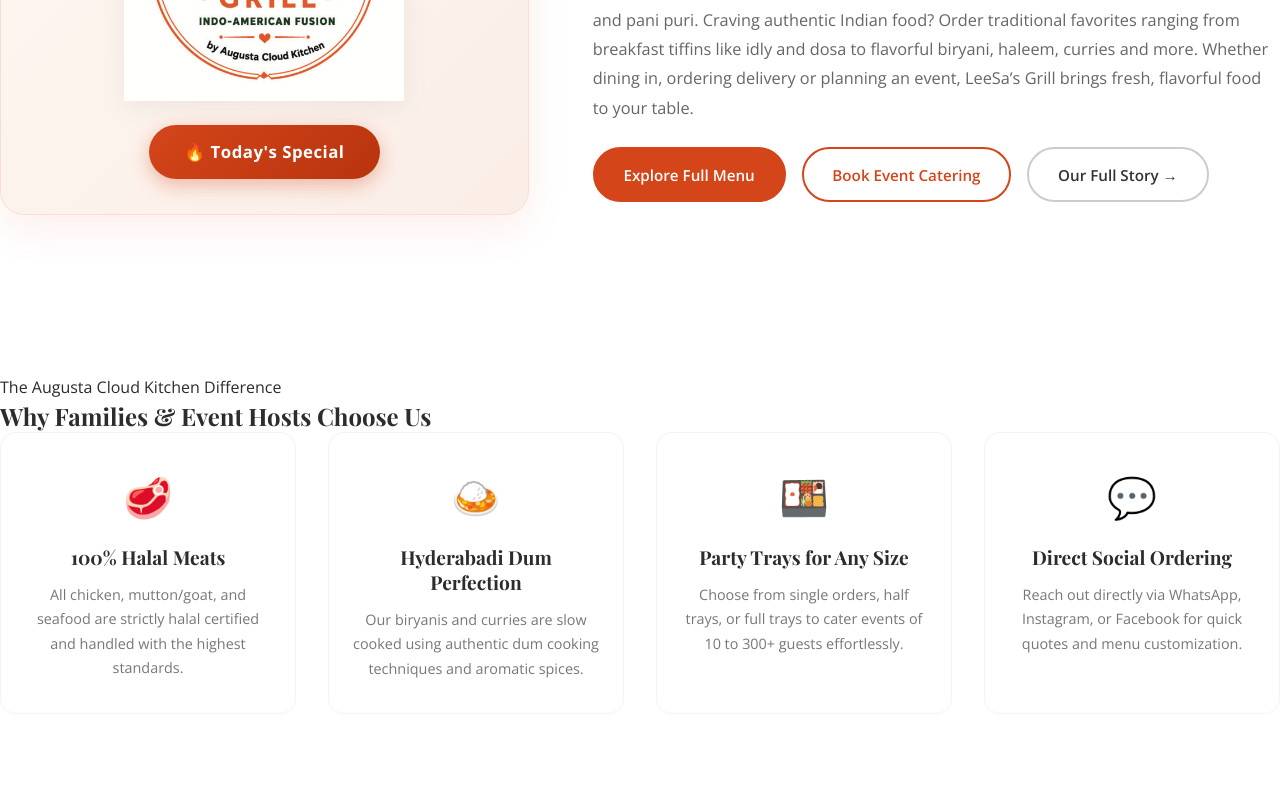
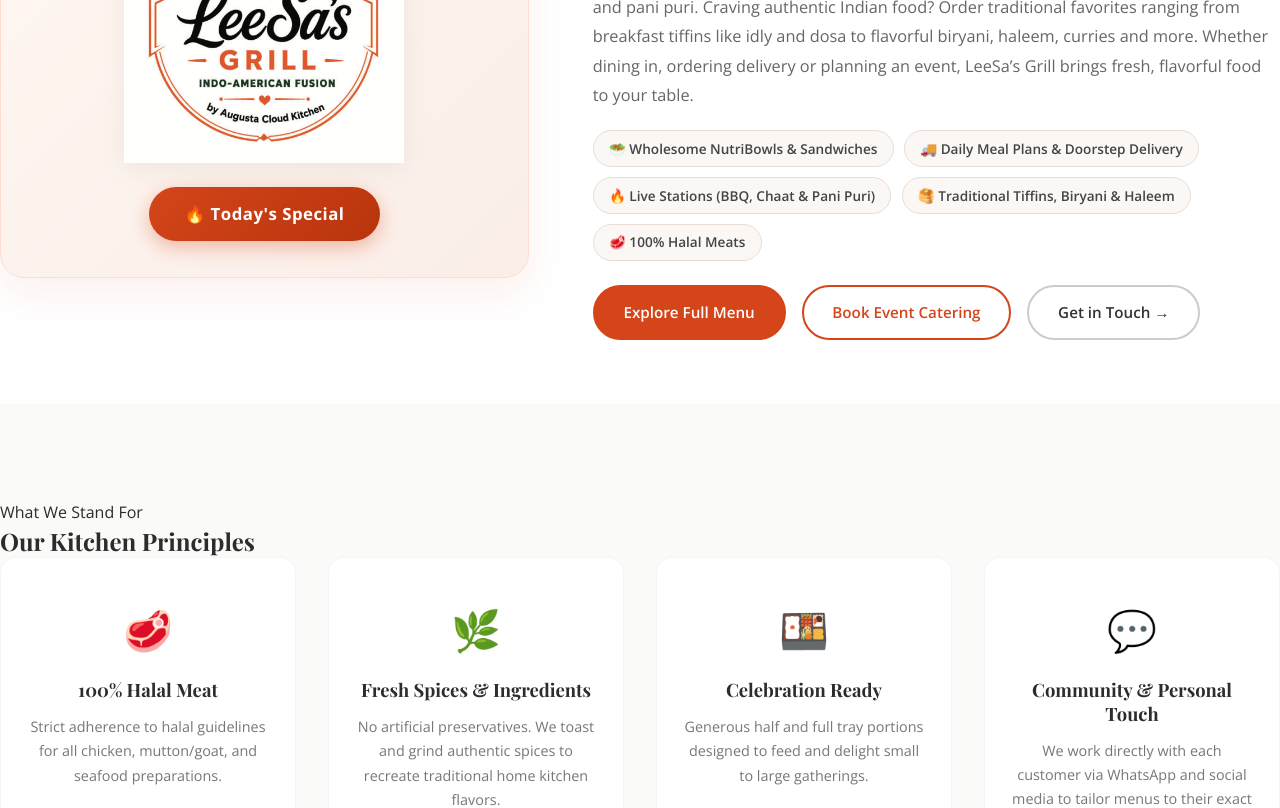
Before and after one commit to MSKapigee007/LeeSaaKitchen, an Angular app: page / in a window 1280 px wide. Shown: the part 340-1148 px from the top of the page. Built offline with nearby package versions, Linux system fonts and the light colour scheme.

Commit message:
Move What We Stand For kitchen principles and story badges from About tab to Home page

```diff
--- a/src/app/pages/home/home.component.css
+++ b/src/app/pages/home/home.component.css
@@ -89,18 +89,35 @@
 .about-text h2 { font-family: 'Playfair Display', serif; font-size: 2.2rem; color: var(--text); margin-bottom: 1.5rem; line-height: 1.3; }
 .about-text p { color: #666; line-height: 1.8; margin-bottom: 1rem; font-size: 1.02rem; }
 
-.why-section { padding: 6rem 0; }
-.why-grid { display: grid; grid-template-columns: repeat(4, 1fr); gap: 2rem; }
-.why-card { text-align: center; padding: 2rem 1.5rem; border-radius: 16px; transition: all 0.3s ease; background: white; border: 1px solid rgba(0,0,0,0.04); }
-.why-card:hover { transform: translateY(-5px); box-shadow: 0 10px 40px rgba(0,0,0,0.08); }
-.why-icon { font-size: 2.5rem; display: block; margin-bottom: 1rem; }
-.why-card h3 { font-family: 'Playfair Display', serif; font-size: 1.2rem; margin-bottom: 0.8rem; color: var(--text); }
-.why-card p { color: #777; font-size: 0.9rem; line-height: 1.7; }
+.story-badge-row {
+  display: flex;
+  gap: 0.65rem;
+  flex-wrap: wrap;
+  margin: 1.25rem 0 1.5rem;
+}
 
-.testimonials-section { padding: 6rem 0; background: var(--bg); }
+.pill-badge {
+  background: #fbf7f4;
+  border: 1px solid #ebdcd3;
+  padding: 0.4rem 0.95rem;
+  border-radius: 20px;
+  font-size: 0.85rem;
+  font-weight: 600;
+  color: #444;
+}
+
+.values-section { padding: 6rem 0; background: var(--bg); }
+.values-grid { display: grid; grid-template-columns: repeat(4, 1fr); gap: 2rem; }
+.value-card { text-align: center; padding: 2.5rem 1.5rem; background: white; border-radius: 16px; transition: all 0.3s ease; border: 1px solid rgba(0,0,0,0.04); }
+.value-card:hover { transform: translateY(-5px); box-shadow: 0 10px 40px rgba(0,0,0,0.08); }
+.value-icon { font-size: 2.5rem; display: block; margin-bottom: 1rem; }
+.value-card h3 { font-family: 'Playfair Display', serif; font-size: 1.15rem; margin-bottom: 0.8rem; color: var(--text); }
+.value-card p { color: #777; font-size: 0.9rem; line-height: 1.7; }
+
+.testimonials-section { padding: 6rem 0; background: white; }
 .testimonials-grid { display: grid; grid-template-columns: repeat(3, 1fr); gap: 2rem; }
-.testimonial-card { background: white; padding: 2rem; border-radius: 16px; box-shadow: 0 2px 15px rgba(0,0,0,0.05); transition: all 0.3s ease; }
-.testimonial-card:hover { transform: translateY(-3px); box-shadow: 0 8px 30px rgba(0,0,0,0.1); }
+.testimonial-card { background: var(--bg); padding: 2rem; border-radius: 16px; box-shadow: 0 2px 15px rgba(0,0,0,0.04); border: 1px solid #efe8e1; transition: all 0.3s ease; }
+.testimonial-card:hover { transform: translateY(-3px); box-shadow: 0 8px 30px rgba(0,0,0,0.08); }
 .stars { margin-bottom: 1rem; font-size: 0.9rem; }
 .testimonial-text { color: #555; line-height: 1.7; font-style: italic; margin-bottom: 1.5rem; font-size: 0.95rem; }
 .testimonial-author { display: flex; align-items: center; gap: 0.8rem; }
@@ -113,15 +130,12 @@
 .cta-section p { color: rgba(255, 255, 255, 0.9); font-size: 1.1rem; margin-bottom: 2rem; }
 
 @media (max-width: 992px) {
-  .why-grid { grid-template-columns: repeat(2, 1fr); }
+  .values-grid { grid-template-columns: repeat(2, 1fr); }
   .testimonials-grid { grid-template-columns: repeat(2, 1fr); }
 }
 @media (max-width: 768px) {
-  .hero h1 { font-size: 2.5rem; }
-  .hero-stats { gap: 1.5rem; }
-  .stat-number { font-size: 1.5rem; }
   .about-grid { grid-template-columns: 1fr; gap: 2rem; }
-  .why-grid, .testimonials-grid { grid-template-columns: 1fr; }
+  .values-grid, .testimonials-grid { grid-template-columns: 1fr; }
   .section-header h2 { font-size: 2rem; }
   .cta-section h2 { font-size: 2rem; }
 }
--- a/src/app/pages/home/home.component.html
+++ b/src/app/pages/home/home.component.html
@@ -14,43 +14,52 @@
         <span class="section-badge">About <span class="leesas-script">LeeSa's</span> <span class="grill-sans">GRILL</span></span>
         <h2>Indo-American Fusion in <span class="highlight">Augusta, GA</span></h2>
         <p class="lead-text">LeeSa’s Grill is an Indo-American fusion restaurant in Augusta, GA, offering delicious and wholesome NutriBowls, sandwiches, pizzas and more. We provide daily meal plans and convenient doorstep delivery. Our catering services are perfect for parties, corporate events, celebrations and gatherings, with exciting live stations featuring BBQ, Indian chaat and pani puri. Craving authentic Indian food? Order traditional favorites ranging from breakfast tiffins like idly and dosa to flavorful biryani, haleem, curries and more. Whether dining in, ordering delivery or planning an event, LeeSa’s Grill brings fresh, flavorful food to your table.</p>
+        <!-- Story Badges from About -->
+        <div class="story-badge-row">
+          <span class="pill-badge">🥗 Wholesome NutriBowls & Sandwiches</span>
+          <span class="pill-badge">🚚 Daily Meal Plans & Doorstep Delivery</span>
+          <span class="pill-badge">🔥 Live Stations (BBQ, Chaat & Pani Puri)</span>
+          <span class="pill-badge">🥞 Traditional Tiffins, Biryani & Haleem</span>
+          <span class="pill-badge">🥩 100% Halal Meats</span>
+        </div>
+
         <div class="about-action-group">
           <a routerLink="/menu" class="btn btn-primary">Explore Full Menu</a>
           <a routerLink="/catering" class="btn btn-secondary">Book Event Catering</a>
-          <a routerLink="/about" class="btn btn-outline-dark">Our Full Story →</a>
+          <a routerLink="/contact" class="btn btn-outline-dark">Get in Touch →</a>
         </div>
       </div>
     </div>
   </div>
 </section>
 
-<!-- Why Choose Us -->
-<section class="why-section">
+<!-- Values Section (What We Stand For / Our Kitchen Principles) -->
+<section class="values-section">
   <div class="container">
     <div class="section-header">
-      <span class="section-badge">The Augusta Cloud Kitchen Difference</span>
-      <h2>Why Families & Event Hosts Choose Us</h2>
+      <span class="section-badge">What We Stand For</span>
+      <h2>Our Kitchen Principles</h2>
     </div>
-    <div class="why-grid">
-      <div class="why-card">
-        <span class="why-icon">🥩</span>
-        <h3>100% Halal Meats</h3>
-        <p>All chicken, mutton/goat, and seafood are strictly halal certified and handled with the highest standards.</p>
+    <div class="values-grid">
+      <div class="value-card">
+        <span class="value-icon">🥩</span>
+        <h3>100% Halal Meat</h3>
+        <p>Strict adherence to halal guidelines for all chicken, mutton/goat, and seafood preparations.</p>
       </div>
-      <div class="why-card">
-        <span class="why-icon">🍛</span>
-        <h3>Hyderabadi Dum Perfection</h3>
-        <p>Our biryanis and curries are slow cooked using authentic dum cooking techniques and aromatic spices.</p>
+      <div class="value-card">
+        <span class="value-icon">🌿</span>
+        <h3>Fresh Spices & Ingredients</h3>
+        <p>No artificial preservatives. We toast and grind authentic spices to recreate traditional home kitchen flavors.</p>
       </div>
-      <div class="why-card">
-        <span class="why-icon">🍱</span>
-        <h3>Party Trays for Any Size</h3>
-        <p>Choose from single orders, half trays, or full trays to cater events of 10 to 300+ guests effortlessly.</p>
+      <div class="value-card">
+        <span class="value-icon">🍱</span>
+        <h3>Celebration Ready</h3>
+        <p>Generous half and full tray portions designed to feed and delight small to large gatherings.</p>
       </div>
-      <div class="why-card">
-        <span class="why-icon">💬</span>
-        <h3>Direct Social Ordering</h3>
-        <p>Reach out directly via WhatsApp, Instagram, or Facebook for quick quotes and menu customization.</p>
+      <div class="value-card">
+        <span class="value-icon">💬</span>
+        <h3>Community & Personal Touch</h3>
+        <p>We work directly with each customer via WhatsApp and social media to tailor menus to their exact tastes.</p>
       </div>
     </div>
   </div>
```
Also changed, not shown: 6 other files (tests, documents, lock files or other folders).
